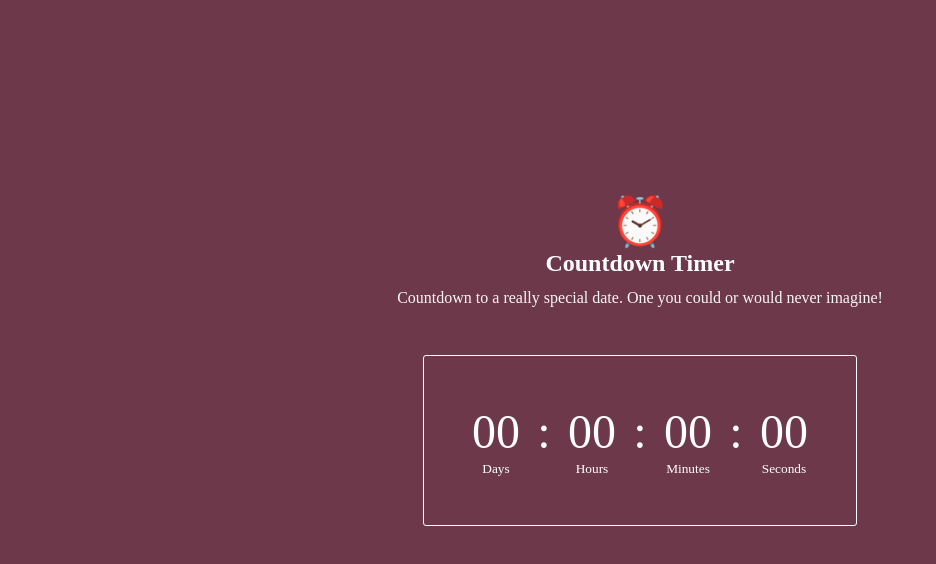
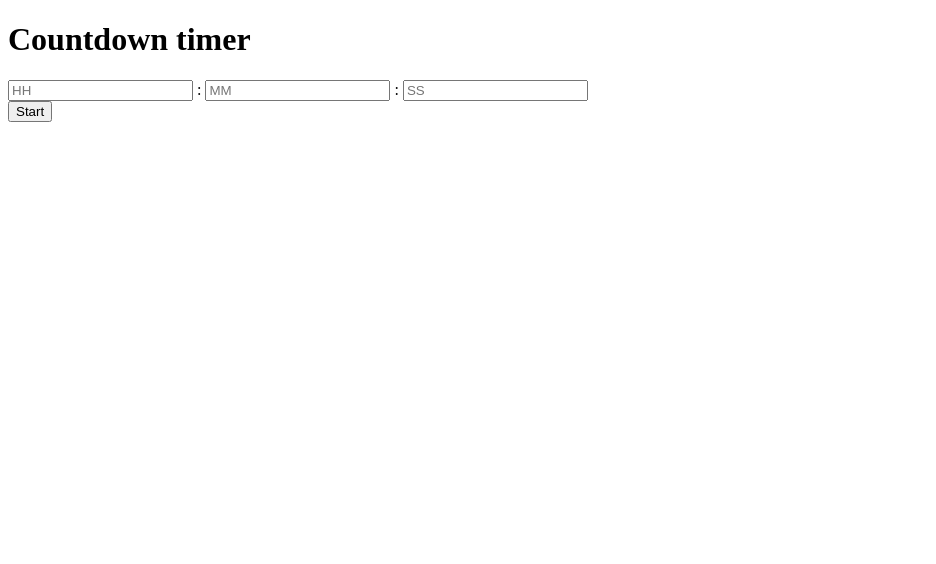
Before and after one commit to yumietzk/frontendeval, a React (Create React App) app: page / in a window 1280 px wide. Shown: the top 564 px of the page, without its empty margins (0-936 px from the left). Built offline with nearby package versions, Linux system fonts and the light colour scheme.

Commit message:
create timer

```diff
--- a/src/components/App.js
+++ b/src/components/App.js
@@ -1,91 +1,8 @@
-import React, { useState, useEffect, useRef } from 'react';
-import styles from './App.module.css';
+import React from 'react';
+import Timer from './Timer';
 
 const App = () => {
-  const [timerDays, setTimerDays] = useState('00');
-  const [timerHours, setTimerHours] = useState('00');
-  const [timerMinutes, setTimerMinutes] = useState('00');
-  const [timerSeconds, setTimerSeconds] = useState('00');
-
-  useEffect(() => {
-    startTimer();
-    return () => {
-      clearInterval(interval.current);
-    };
-  });
-
-  let interval = useRef();
-
-  const startTimer = () => {
-    const countdownDate = new Date('May 25, 2022 00:00:00').getTime();
-
-    interval = setInterval(() => {
-      const now = new Date().getTime();
-      const distance = countdownDate - now;
-
-      const days = Math.floor(distance / (1000 * 60 * 60 * 24));
-      const hours = Math.floor(
-        (distance % (1000 * 60 * 60 * 24)) / (1000 * 60 * 60)
-      );
-      const minutes = Math.floor((distance % (1000 * 60 * 60)) / (1000 * 60));
-      const seconds = Math.floor(distance / (1000 * 60) / 1000);
-
-      if (distance < 0) {
-        // stop our timer
-        clearInterval(interval.current);
-      } else {
-        // udpate timer
-        setTimerDays(days);
-        setTimerHours(hours);
-        setTimerMinutes(minutes);
-        setTimerSeconds(seconds);
-      }
-    }, 1000);
-  };
-
-  return (
-    <section className={styles['timer-container']}>
-      <section className={styles.timer}>
-        <div>
-          <span className={styles['timer-icon']}>⏰</span>
-          <h2>Countdown Timer</h2>
-          <p>
-            Countdown to a really special date. One you could or would never
-            imagine!
-          </p>
-        </div>
-        <div>
-          <section>
-            <p>{timerDays}</p>
-            <p>
-              <small>Days</small>
-            </p>
-          </section>
-          <span>:</span>
-          <section>
-            <p>{timerHours}</p>
-            <p>
-              <small>Hours</small>
-            </p>
-          </section>
-          <span>:</span>
-          <section>
-            <p>{timerMinutes}</p>
-            <p>
-              <small>Minutes</small>
-            </p>
-          </section>
-          <span>:</span>
-          <section>
-            <p>{timerSeconds}</p>
-            <p>
-              <small>Seconds</small>
-            </p>
-          </section>
-        </div>
-      </section>
-    </section>
-  );
+  return <Timer />;
 };
 
 export default App;
--- a/src/components/App.module.css
+++ /dev/null
@@ -1,68 +0,0 @@
-* {
-  box-sizing: border-box;
-  margin: 0;
-  padding: 0;
-}
-
-body {
-  font-size: 100%;
-}
-
-.timer-container {
-  background-color: palevioletred;
-  color: #fff;
-  width: 100vw;
-  height: 100vh;
-}
-
-.timer {
-  background-color: rgba(0, 0, 0, 0.5);
-  display: flex;
-  flex-direction: column;
-  align-items: center;
-  justify-content: center;
-  padding-bottom: 7em;
-  padding-top: 2em;
-  width: 100%;
-  height: 100%;
-}
-
-.timer div:first-child {
-  text-align: center;
-}
-
-.timer-icon {
-  font-size: 3em;
-}
-
-h2 {
-  font-weight: 600;
-  margin-bottom: 0.5em;
-}
-
-.timer div:first-child p {
-  color: #f8f8f8;
-}
-
-.timer div:last-child {
-  border: 1px solid #fff;
-  border-radius: 3px;
-  display: grid;
-  grid-template-columns: repeat(7, 1fr);
-  margin-top: 3em;
-  padding: 3em;
-  text-align: center;
-}
-
-section p:first-child,
-.timer div:last-child span {
-  font-size: 3em;
-}
-
-@media screen and (max-width: 480px) {
-  .timer div:last-child {
-    margin-left: 2em;
-    margin-right: 2em;
-    padding: 3em 1em;
-  }
-}
--- /dev/null
+++ b/src/components/Timer.js
@@ -0,0 +1,144 @@
+import React, { useEffect, useState } from 'react';
+
+export default function Timer() {
+  const [hours, setHours] = useState(''); // string
+  const [minutes, setMinutes] = useState('');
+  const [seconds, setSeconds] = useState('');
+  const [isCounting, setIsCounting] = useState(false);
+  const [isPausing, setIsPausing] = useState(false);
+
+  useEffect(() => {
+    let time = (+hours * 60 + +minutes) * 60 + +seconds;
+
+    const timer = setInterval(() => {
+      if (isCounting && time === 0) {
+        Notification.requestPermission().then((result) => {
+          if (result === 'granted') {
+            console.log('Timer finished');
+            const notification = new Notification('Timer finished');
+          }
+
+          if (result === 'denied') alert('Timer finished');
+        });
+
+        setIsCounting(false);
+        setHours('');
+        setMinutes('');
+        setSeconds('');
+        return;
+      }
+
+      if (isCounting) {
+        time = time - 1;
+
+        const newHours = Math.trunc(time / 60 / 60);
+        const newMinutes = Math.trunc((time - 60 * newHours * 60) / 60);
+        const newSeconds = time - 60 * newHours * 60 - newMinutes * 60;
+
+        setHours(newHours.toString().padStart(2, '0'));
+        setMinutes(newMinutes.toString().padStart(2, '0'));
+        setSeconds(newSeconds.toString().padStart(2, '0'));
+      }
+    }, 1000);
+
+    return () => clearInterval(timer);
+  }, [isCounting]);
+
+  const handleStart = () => {
+    setIsCounting(true);
+
+    if (!hours) setHours('00');
+    if (!minutes) setMinutes('0');
+    if (!seconds) setSeconds('00');
+
+    setHours(hours.padStart(2, '0'));
+    setMinutes(minutes.padStart(2, '0'));
+    setSeconds(seconds.padStart(2, '0'));
+  };
+
+  const handlePause = () => {
+    setIsCounting(false);
+    setIsPausing(true);
+  };
+
+  const handleReset = () => {
+    setIsCounting(false);
+    setIsPausing(false);
+
+    setHours('');
+    setMinutes('');
+    setSeconds('');
+  };
+
+  return (
+    <>
+      <h1>Countdown timer</h1>
+      <form>
+        <div>
+          {isCounting || isPausing ? (
+            hours
+          ) : (
+            <input
+              id="hours"
+              type="number"
+              aria-label="Hours"
+              value={hours}
+              placeholder="HH"
+              onChange={(e) => setHours(e.target.value)}
+            />
+          )}{' '}
+          :{' '}
+          {isCounting || isPausing ? (
+            minutes
+          ) : (
+            <input
+              id="minutes"
+              type="number"
+              aria-label="Minutes"
+              value={minutes}
+              placeholder="MM"
+              onChange={(e) => setMinutes(e.target.value)}
+            />
+          )}{' '}
+          :{' '}
+          {isCounting || isPausing ? (
+            seconds
+          ) : (
+            <input
+              id="seconds"
+              type="number"
+              aria-label="Seconds"
+              value={seconds}
+              placeholder="SS"
+              onChange={(e) => setSeconds(e.target.value)}
+            />
+          )}
+        </div>
+
+        {isCounting ? (
+          <>
+            <button type="button" onClick={handlePause}>
+              Pause
+            </button>
+            <button type="button" onClick={handleReset}>
+              Reset
+            </button>
+          </>
+        ) : !isCounting && isPausing ? (
+          <>
+            <button type="button" onClick={handleStart}>
+              Start
+            </button>
+            <button type="button" onClick={handleReset}>
+              Reset
+            </button>
+          </>
+        ) : (
+          <button type="button" onClick={handleStart}>
+            Start
+          </button>
+        )}
+      </form>
+    </>
+  );
+}
```
